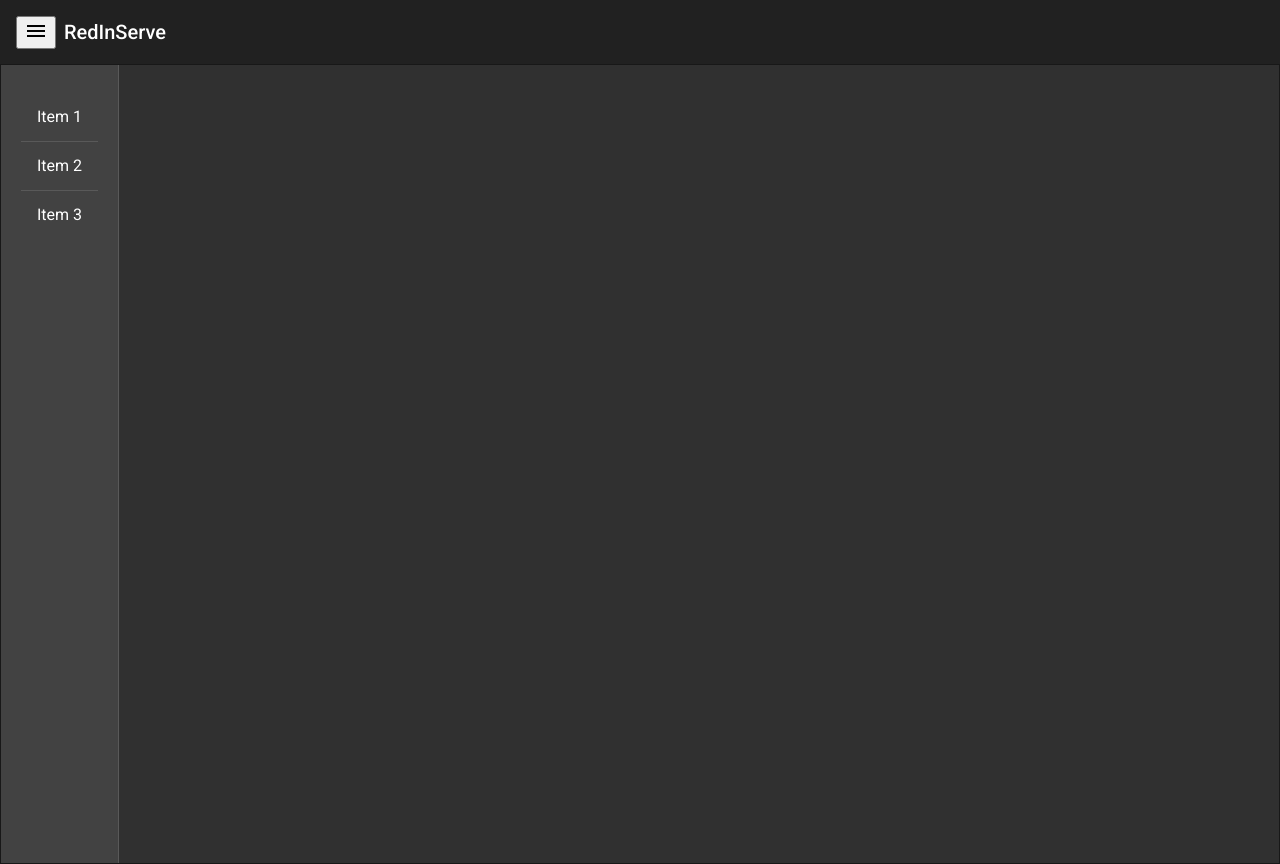
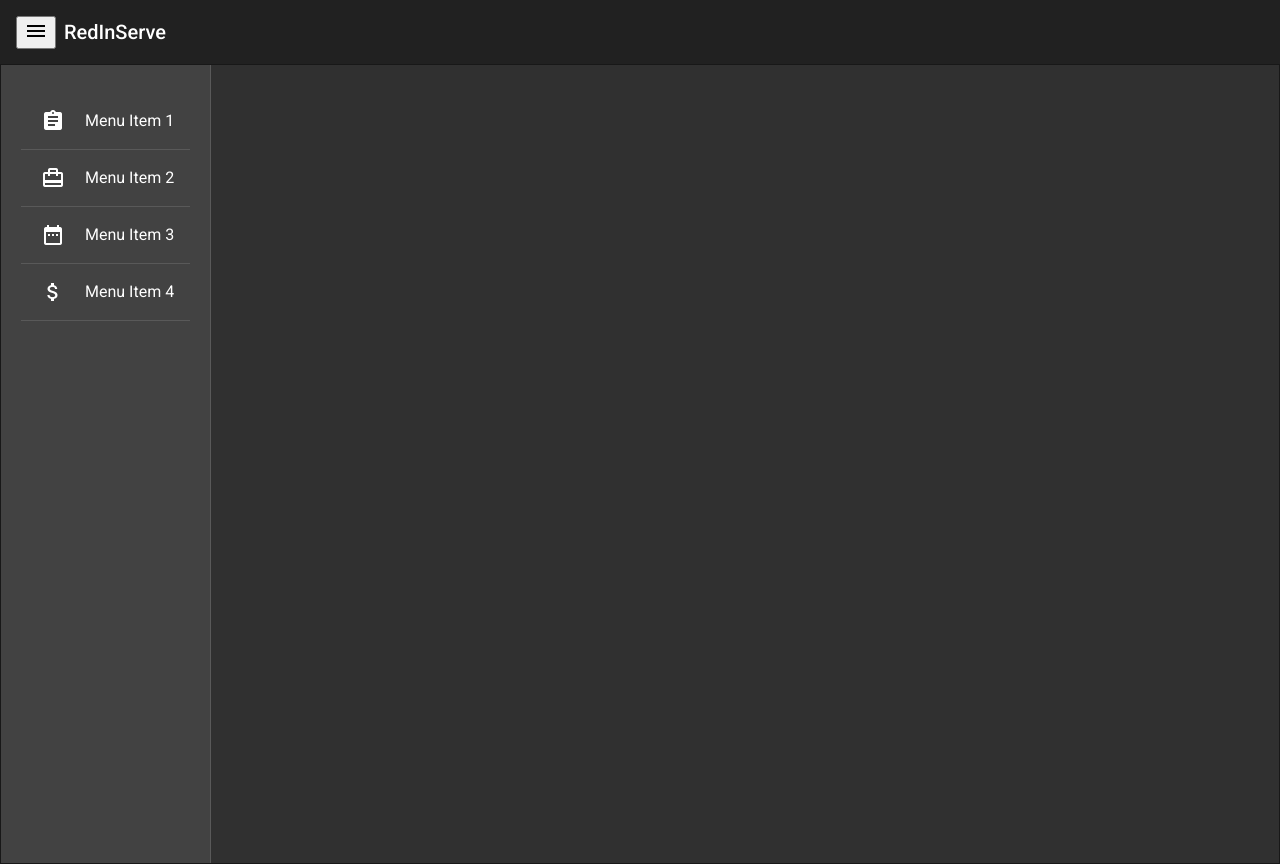
Before and after one commit to alegranados03/SICFE-2021, an Angular app: page / in a window 1280 px wide. Both pictures are taken after a click on the button "menu". Built offline with nearby package versions, Linux system fonts and the light colour scheme.

Commit message:
menu lateral dinamico

```diff
--- a/src/app/app.component.html
+++ b/src/app/app.component.html
@@ -11,11 +11,13 @@
 <mat-drawer-container class="container" autosize>
   <mat-drawer #drawer class="sidenav" mode="side">
     <mat-list>
-      <mat-list-item>Item 1</mat-list-item>
-      <mat-divider></mat-divider>
-      <mat-list-item>Item 2</mat-list-item>
-      <mat-divider></mat-divider>
-      <mat-list-item>Item 3</mat-list-item>
+      <ng-template ngFor let-item [ngForOf]="menu">
+        <mat-list-item>
+          <mat-icon mat-list-icon>{{item.icon}}</mat-icon>
+          <div mat-line>{{item.name}}</div>
+        </mat-list-item>
+        <mat-divider></mat-divider>
+      </ng-template>
     </mat-list>
 
   </mat-drawer>
--- a/src/app/app.component.ts
+++ b/src/app/app.component.ts
@@ -1,11 +1,40 @@
 import { Component } from '@angular/core';
 
+interface IMenuItem {
+  icon: string;
+  name: string;
+  url: string;
+}
+// más iconos: https://www.angularjswiki.com/angular/angular-material-icons-list-mat-icon-list/
 @Component({
   selector: 'app-root',
   templateUrl: './app.component.html',
-  styleUrls: ['./app.component.scss']
+  styleUrls: ['./app.component.scss'],
 })
 export class AppComponent {
   title = 'proyectosic';
   showFiller = false;
+  menu: IMenuItem[] = [
+    {
+      icon: 'assignment',
+      name: 'Menu Item 1',
+      url: '',
+    },
+    {
+      icon: 'card_travel',
+      name: 'Menu Item 2',
+      url: '',
+    },
+    {
+      icon: 'date_range',
+      name: 'Menu Item 3',
+      url: '',
+    },
+    {
+      icon: 'attach_money',
+      name: 'Menu Item 4',
+      url: '',
+    },
+  ];
+
 }
--- a/src/app/app.module.ts
+++ b/src/app/app.module.ts
@@ -8,9 +8,11 @@ import {MatSidenavModule} from '@angular/material/sidenav';
 import {MatToolbarModule} from '@angular/material/toolbar';
 import {MatIconModule} from '@angular/material/icon';
 import {MatListModule} from '@angular/material/list';
+import { InicioComponent } from './pages/inicio/inicio.component';
 @NgModule({
   declarations: [
     AppComponent,
+    InicioComponent,
   ],
   imports: [
     BrowserModule,
--- /dev/null
+++ b/src/app/pages/inicio/inicio.component.html
@@ -0,0 +1 @@
+<p>inicio works!</p>
--- /dev/null
+++ b/src/app/pages/inicio/inicio.component.ts
@@ -0,0 +1,15 @@
+import { Component, OnInit } from '@angular/core';
+
+@Component({
+  selector: 'app-inicio',
+  templateUrl: './inicio.component.html',
+  styleUrls: ['./inicio.component.scss']
+})
+export class InicioComponent implements OnInit {
+
+  constructor() { }
+
+  ngOnInit(): void {
+  }
+
+}
```
Also changed, not shown: src/app/pages/inicio/inicio.component.scss (added), 1 other file (tests, documents, lock files or other folders).
